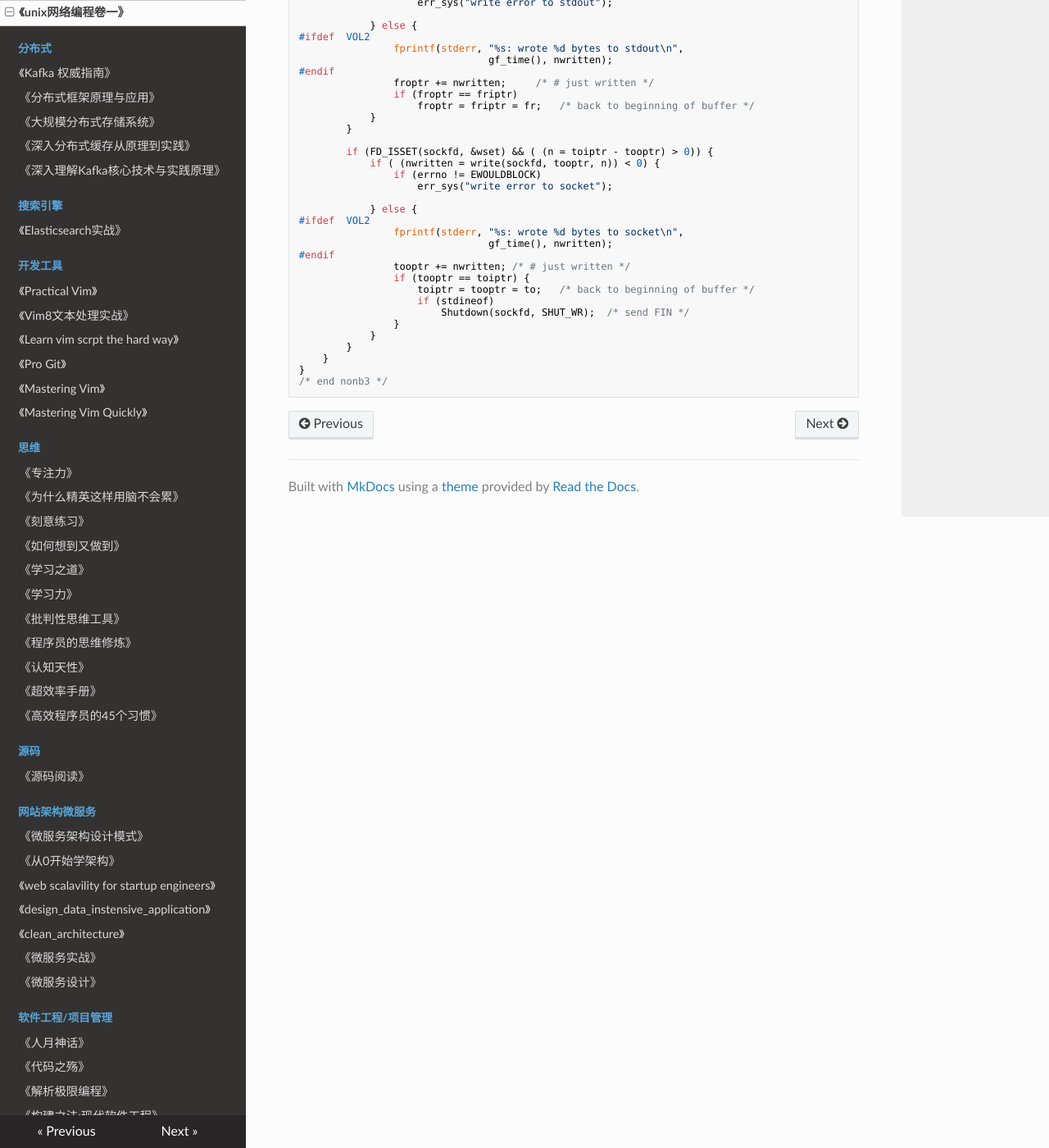
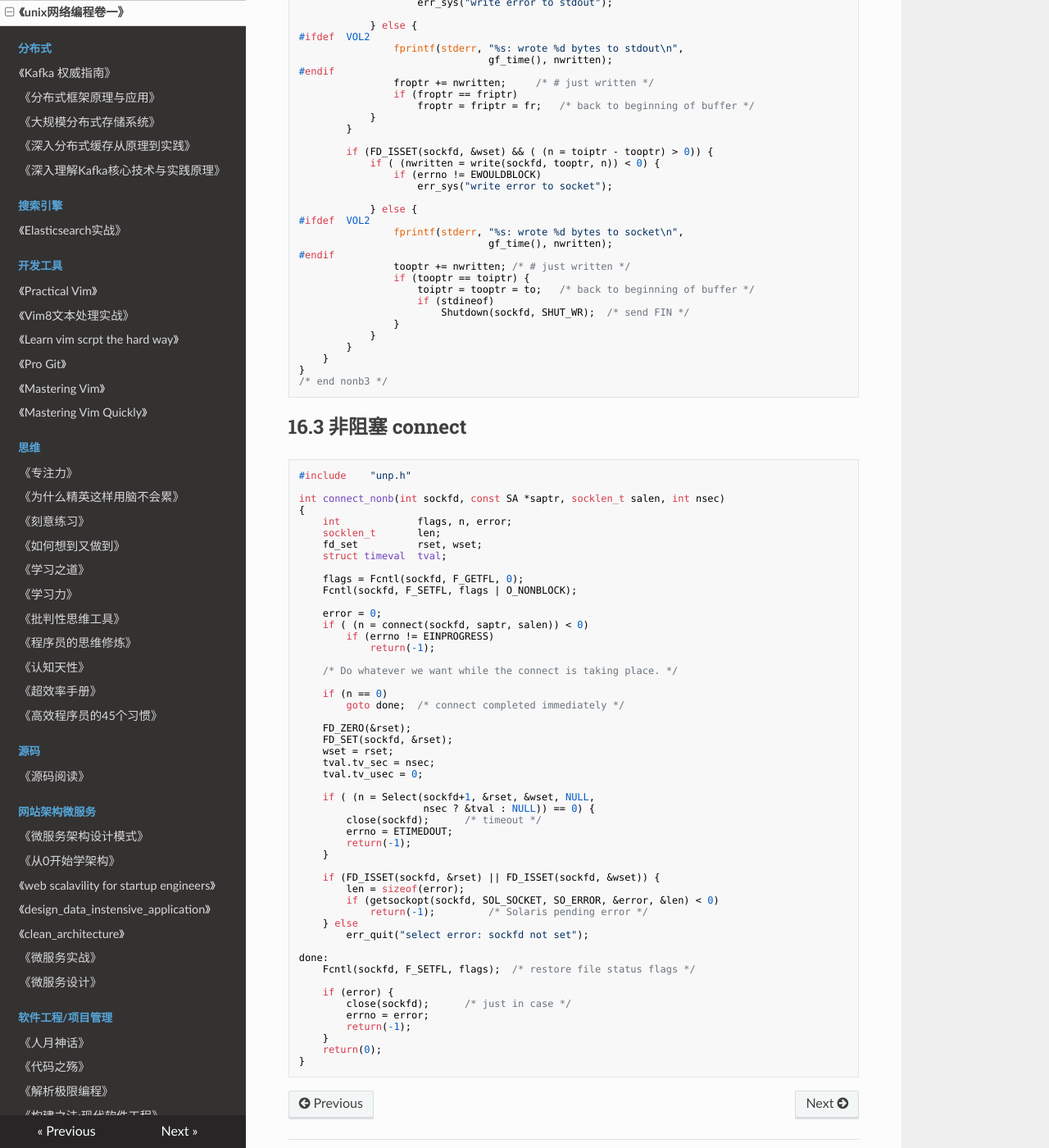
Before and after one commit to PegasusWang/booknotes, an MkDocs documentation site: the page built from docs/unix_linux/unix网络编程卷一.md, in a window 1280 px wide and 1400 px high, scrolled down 12724 px. Shown: the whole window at 82% size. Built offline with MkDocs 1.6.1, drawn with Linux system fonts in a browser that asks for light colours; nearby versions of some CDN libraries; old or Windows-style settings are respelled for this version of MkDocs.

Commit message:
unp: 非阻塞connect

````diff
--- a/docs/unix_linux/unix网络编程卷一.md
+++ b/docs/unix_linux/unix网络编程卷一.md
@@ -838,3 +838,61 @@ str_cli(FILE *fp, int sockfd)
 }
 /* end nonb3 */
 ```
+
+## 16.3 非阻塞 connect
+
+
+```c
+#include	"unp.h"
+
+int connect_nonb(int sockfd, const SA *saptr, socklen_t salen, int nsec)
+{
+	int				flags, n, error;
+	socklen_t		len;
+	fd_set			rset, wset;
+	struct timeval	tval;
+
+	flags = Fcntl(sockfd, F_GETFL, 0);
+	Fcntl(sockfd, F_SETFL, flags | O_NONBLOCK);
+
+	error = 0;
+	if ( (n = connect(sockfd, saptr, salen)) < 0)
+		if (errno != EINPROGRESS)
+			return(-1);
+
+	/* Do whatever we want while the connect is taking place. */
+
+	if (n == 0)
+		goto done;	/* connect completed immediately */
+
+	FD_ZERO(&rset);
+	FD_SET(sockfd, &rset);
+	wset = rset;
+	tval.tv_sec = nsec;
+	tval.tv_usec = 0;
+
+	if ( (n = Select(sockfd+1, &rset, &wset, NULL,
+					 nsec ? &tval : NULL)) == 0) {
+		close(sockfd);		/* timeout */
+		errno = ETIMEDOUT;
+		return(-1);
+	}
+
+	if (FD_ISSET(sockfd, &rset) || FD_ISSET(sockfd, &wset)) {
+		len = sizeof(error);
+		if (getsockopt(sockfd, SOL_SOCKET, SO_ERROR, &error, &len) < 0)
+			return(-1);			/* Solaris pending error */
+	} else
+		err_quit("select error: sockfd not set");
+
+done:
+	Fcntl(sockfd, F_SETFL, flags);	/* restore file status flags */
+
+	if (error) {
+		close(sockfd);		/* just in case */
+		errno = error;
+		return(-1);
+	}
+	return(0);
+}
+```
````
